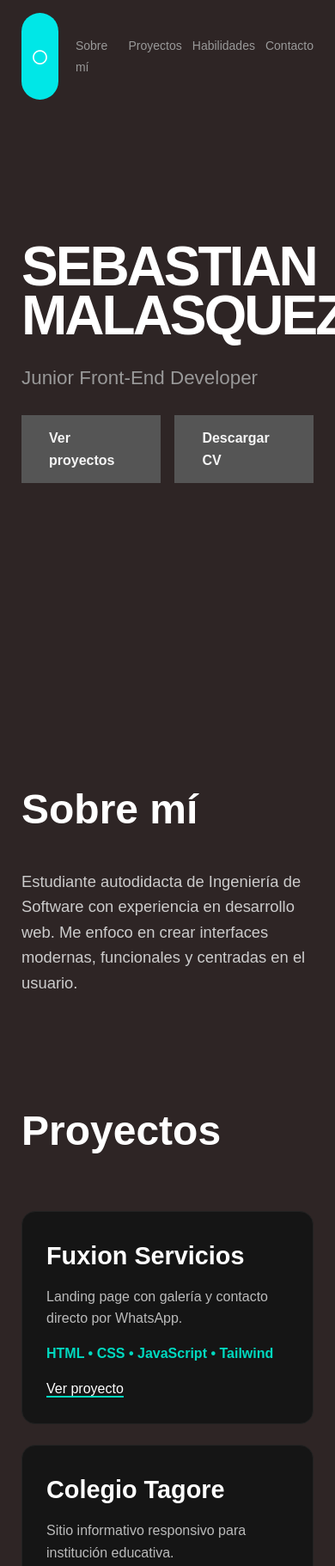
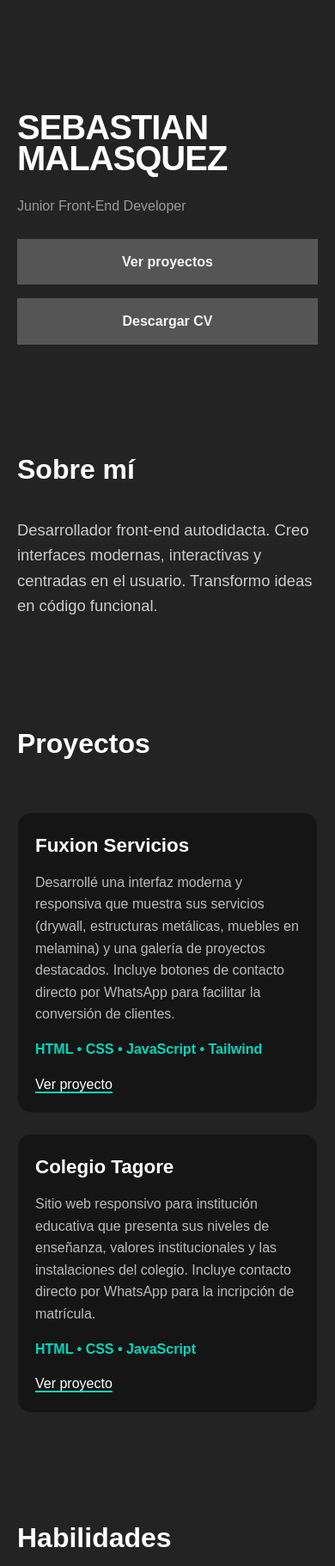
Before and after one commit to SebMal64/Portafolio, a plain HTML site: page index.html in a window 390 px wide. Shown: the top 1822 px of the page at 86% size. Drawn offline with Linux system fonts and the light colour scheme.

Commit message:
version1.1

```diff
--- a/index.html
+++ b/index.html
@@ -2,6 +2,7 @@
 <html lang="es">
 <head>
   <meta charset="UTF-8">
+  <meta name="viewport" content="width=device-width, initial-scale=1.0">
   <title>Sebastian Malasquez | Front-End</title>
   <link rel="stylesheet" href="portafolio.css">
 </head>
@@ -29,8 +30,9 @@
 <section id="about" class="about">
   <h2>Sobre mí</h2>
   <p>
-    Estudiante autodidacta de Ingeniería de Software con experiencia en desarrollo web.
-    Me enfoco en crear interfaces modernas, funcionales y centradas en el usuario.
+    Desarrollador front-end autodidacta. Creo interfaces modernas,
+    interactivas y centradas en el usuario.
+     Transformo ideas en código funcional.
   </p>
 </section>
 
@@ -39,24 +41,25 @@
 
   <div class="card">
     <h3>Fuxion Servicios</h3>
-    <p>Landing page con galería y contacto directo por WhatsApp.</p>
+    <p>Desarrollé una interfaz moderna y responsiva que muestra sus servicios
+       (drywall, estructuras metálicas, muebles en melamina) y una galería de proyectos destacados. Incluye
+      botones de contacto directo por WhatsApp para facilitar la conversión de clientes.</p>
     <span>HTML • CSS • JavaScript • Tailwind</span>
     <a class="card-link" rel="noopener noreferrer" href="https://fuxion.netlify.app/" target="_blank">Ver proyecto</a>
   </div>
 
   <div class="card">
     <h3>Colegio Tagore</h3>
-    <p>Sitio informativo responsivo para institución educativa.</p>
+    <p>Sitio web responsivo para institución educativa que presenta sus
+       niveles de enseñanza, valores institucionales y las instalaciones del colegio.
+     Incluye contacto directo por WhatsApp
+       para la incripción de matrícula.
+    </p>
     <span>HTML • CSS • JavaScript</span>
     <a class="card-link" href="https://colegio-tagore.netlify.app/" target="_blank">Ver proyecto</a>
   </div>
 
-   <div class="card">
-    <h3>Easy Docu</h3>
-    <p>Sitio web que permite hacer ejercicios para examenes.</p>
-    <span>HTML • CSS • JavaScript</span>
-    <a class="card-link" href="https://colegio-tagore.netlify.app/" target="_blank">Ver proyecto</a>
-  </div>
+
 
 
 </section>
@@ -73,6 +76,8 @@
 
         <span>GitHub</span>
 <span>Figma</span>
+<span>Responsive Web Design</span>
+
   </div>
 </section>
 
--- a/portafolio.css
+++ b/portafolio.css
@@ -6,7 +6,7 @@
 }
 
 :root {
-  --bg: #2e2525;
+  --bg: #242323;
   --white: #ffffff;
   --gray: #999;
   --turquoise: #00d9c0;
@@ -276,6 +276,7 @@ h2 {
 
 @media (max-width: 768px) {
   .nav {
+    display: none;
     top: 0;
     right: 0;
     left: 0;
@@ -291,3 +292,81 @@ h2 {
     gap: 12px;
   }
 }
+/* =========================
+   FIX RESPONSIVE MÓVIL
+========================= */
+@media (max-width: 768px) {
+
+  /* NAV */
+  .nav {
+    height: 60px;
+    align-items: center;
+  }
+
+  body {
+    padding-top: 70px; /* evita que el nav tape contenido */
+  }
+
+  .nav a {
+    font-size: 12px;
+  }
+
+  .theme-toggle {
+    font-size: 20px;
+    padding: 8px 10px;
+  }
+
+  /* HERO */
+  .hero {
+    min-height: auto;
+  }
+
+  .hero h1 {
+    font-size: clamp(2.5rem, 10vw, 3.5rem);
+    letter-spacing: -1px;
+  }
+
+  .hero p {
+    font-size: 1rem;
+  }
+
+  .hero-btn {
+    flex-direction: column;
+    width: 100%;
+  }
+
+  .btn {
+    width: 100%;
+    text-align: center;
+  }
+
+  /* SECCIONES */
+  section,
+  .hero {
+    padding: 60px 20px;
+  }
+
+  /* TITULOS */
+  h2 {
+    font-size: 2rem;
+  }
+
+  /* CARDS */
+  .card {
+    padding: 20px;
+  }
+
+  .card h3 {
+    font-size: 1.4rem;
+  }
+
+  /* SKILLS */
+  .skills-list {
+    gap: 10px;
+  }
+
+  .skills-list span {
+    padding: 8px 14px;
+    font-size: 0.9rem;
+  }
+}
```
Also changed, not shown: 2 other files.
